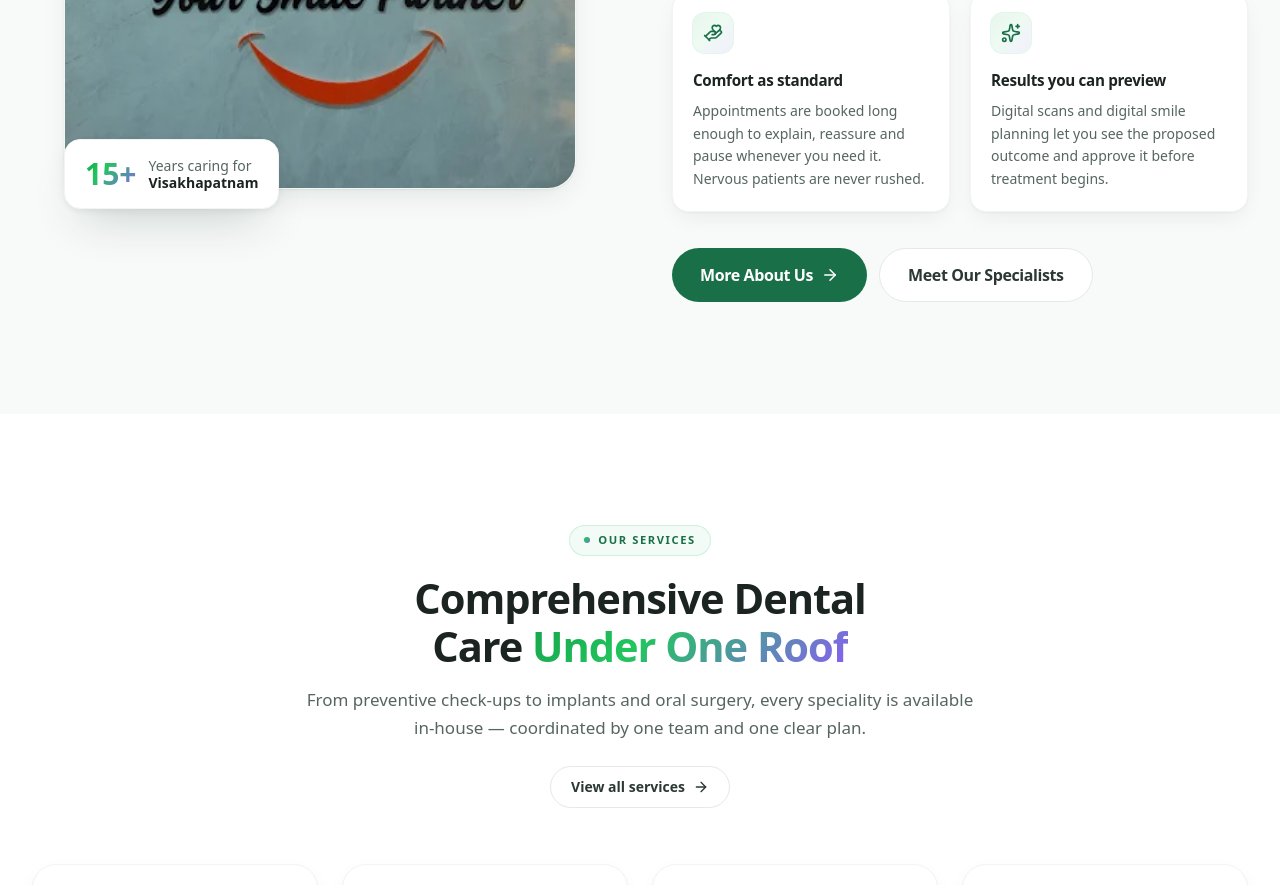
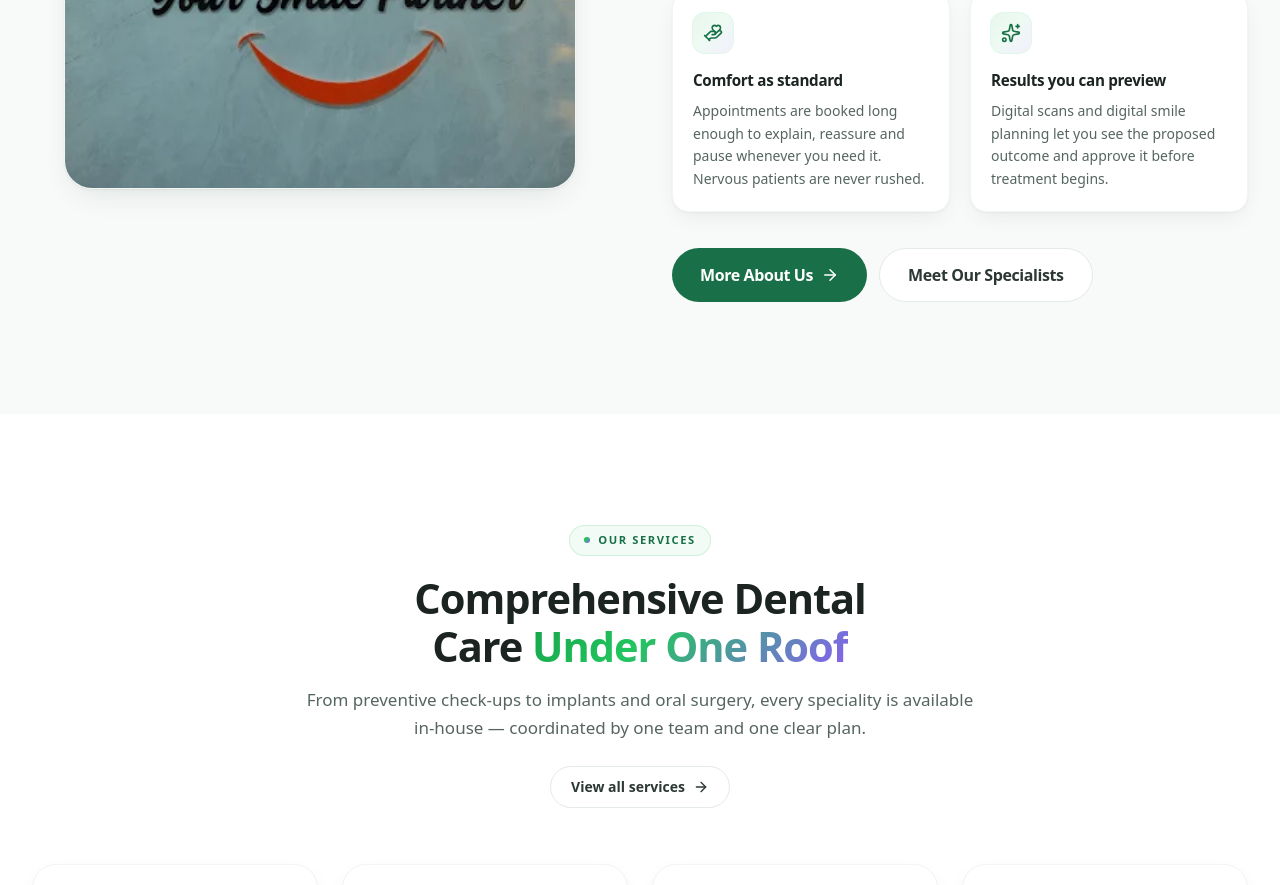
Before and after one commit to Prasadnimmale/dental-clinic, a Next.js app: page / in a window 1280 px wide. Shown: the part 1820-2705 px from the top of the page. Built offline with nearby package versions, Linux system fonts and the light colour scheme; a web font is replaced by a local one.

Commit message:
remove the experience card

```diff
--- a/src/components/home/AboutPreview.tsx
+++ b/src/components/home/AboutPreview.tsx
@@ -59,19 +59,6 @@ export function AboutPreview() {
               </div>
             </div>
 
-            {/* Stat chip */}
-            <div className="absolute -bottom-5 left-4 flex items-center gap-3 rounded-2xl border border-ink-100 bg-white px-5 py-4 shadow-lift sm:left-8">
-              <span className="font-feature-settings-grud bg-gradient-brand bg-clip-text text-3xl font-bold text-transparent">
-                {siteConfig.stats.yearsOfCare}
-              </span>
-              <span className="text-sm leading-tight text-ink-600">
-                Years caring for
-                <br />
-                <span className="font-semibold text-ink-900">
-                  {siteConfig.address.district}
-                </span>
-              </span>
-            </div>
           </Reveal>
 
           {/* --- Narrative --- */}
```
